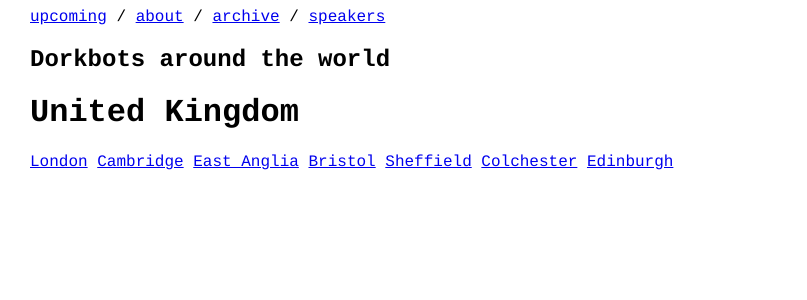
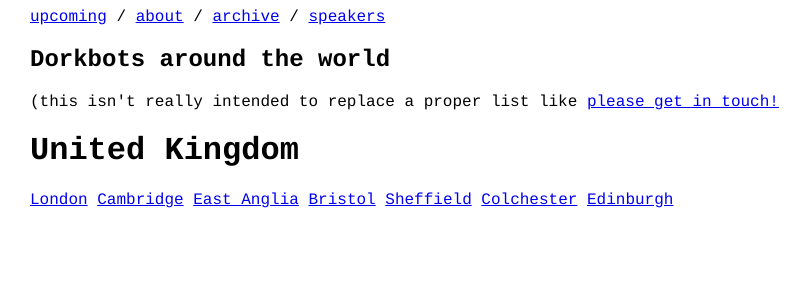
Before and after one commit to dorkbotlondon/dorkbotlondon.github.io, a Jekyll site: the page built from world.html, in a window 1280 px wide. Shown: the top 300 px of the page, without its empty margins (0-807 px from the left). Built offline with Jekyll 4.4.1, drawn with Linux system fonts in a browser that asks for light colours; Markdown is read by kramdown in place of the engine named in the settings; comment, search, counter and statistics services are not loaded.

Commit message:
Update world.html

```diff
--- a/world.html
+++ b/world.html
@@ -3,6 +3,9 @@ layout: page
 title: Dorkbots around the world
 permalink: /world/
 ---
+(this isn't really intended to replace a proper list like <a href="https://web.archive.org/web/20160816043545/http://dorkbot.org>the
+  old Dorkbot hub site</a> - we'll try and add any Dorkbots across the world that are still using Twitter so you can see how recently they were active.
+  Any other additions/suggestions - <a href="http://dorkbotlondon.org/about/">please get in touch!</a>
 
 <h1>United Kingdom</h1>
 
```
